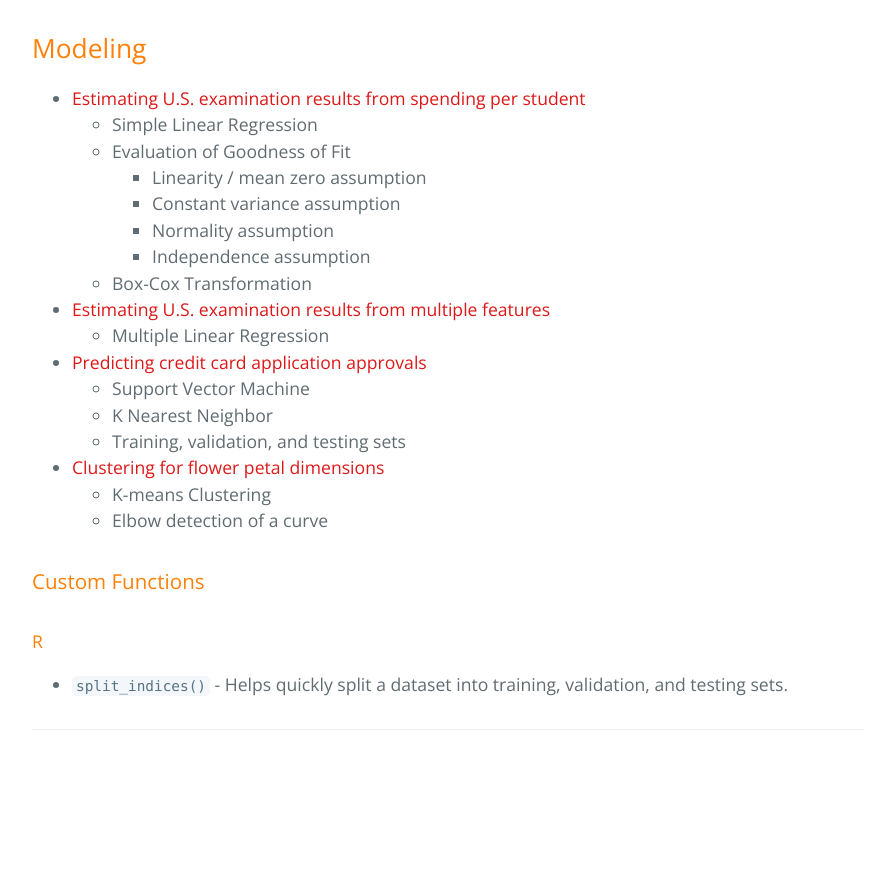
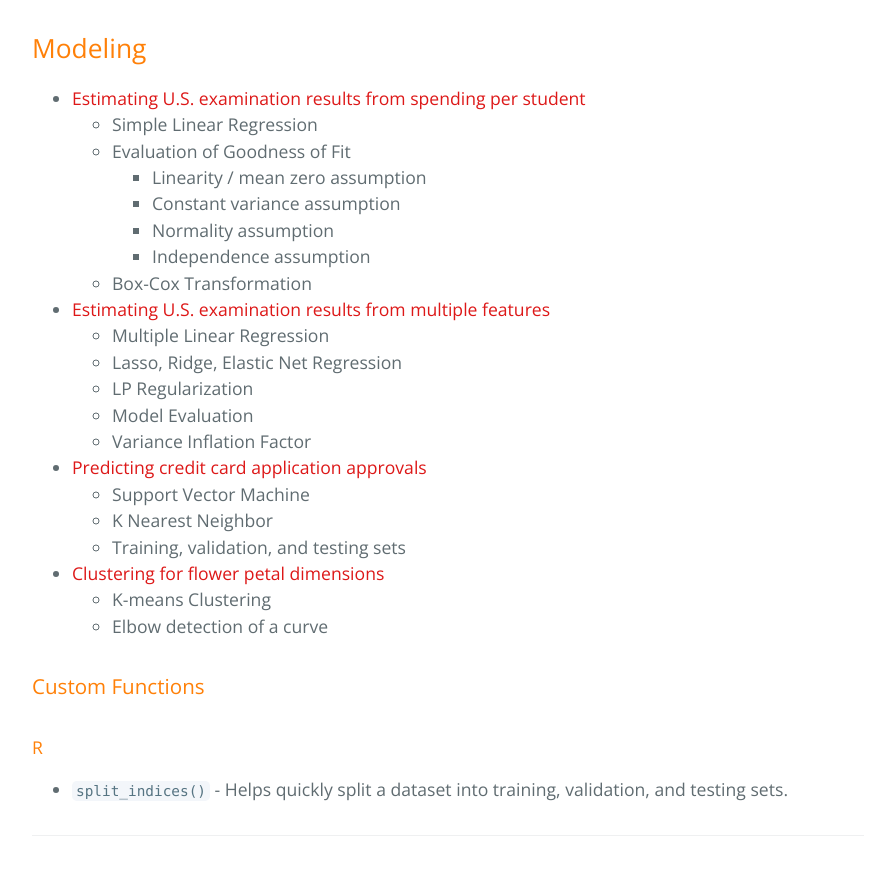
Before and after one commit to jmtritch/jmtritch.github.io, a Jekyll site: the page built from index.md, in a window 1280 px wide and 900 px high, scrolled down 1371 px. Shown: the top 875 px of the window, without its empty margins (192-1087 px from the left). Built offline with Jekyll 4.4.1, drawn with Linux system fonts in a browser that asks for light colours; our own code applies the rules of GitHub Pages for plain Markdown files; before the commit the page ends 2165 px from its top, so only the background shows below that.

Commit message:
Added detail for multiple linear regression

```diff
--- a/index.md
+++ b/index.md
@@ -44,6 +44,10 @@
     - Box-Cox Transformation
 - [Estimating U.S. examination results from multiple features](/modeling/us_state_education_multi)
     - Multiple Linear Regression
+    - Lasso, Ridge, Elastic Net Regression
+    - LP Regularization
+    - Model Evaluation
+    - Variance Inflation Factor
 - [Predicting credit card application approvals](modeling/credit_card_apps)
     - Support Vector Machine
     - K Nearest Neighbor
```
